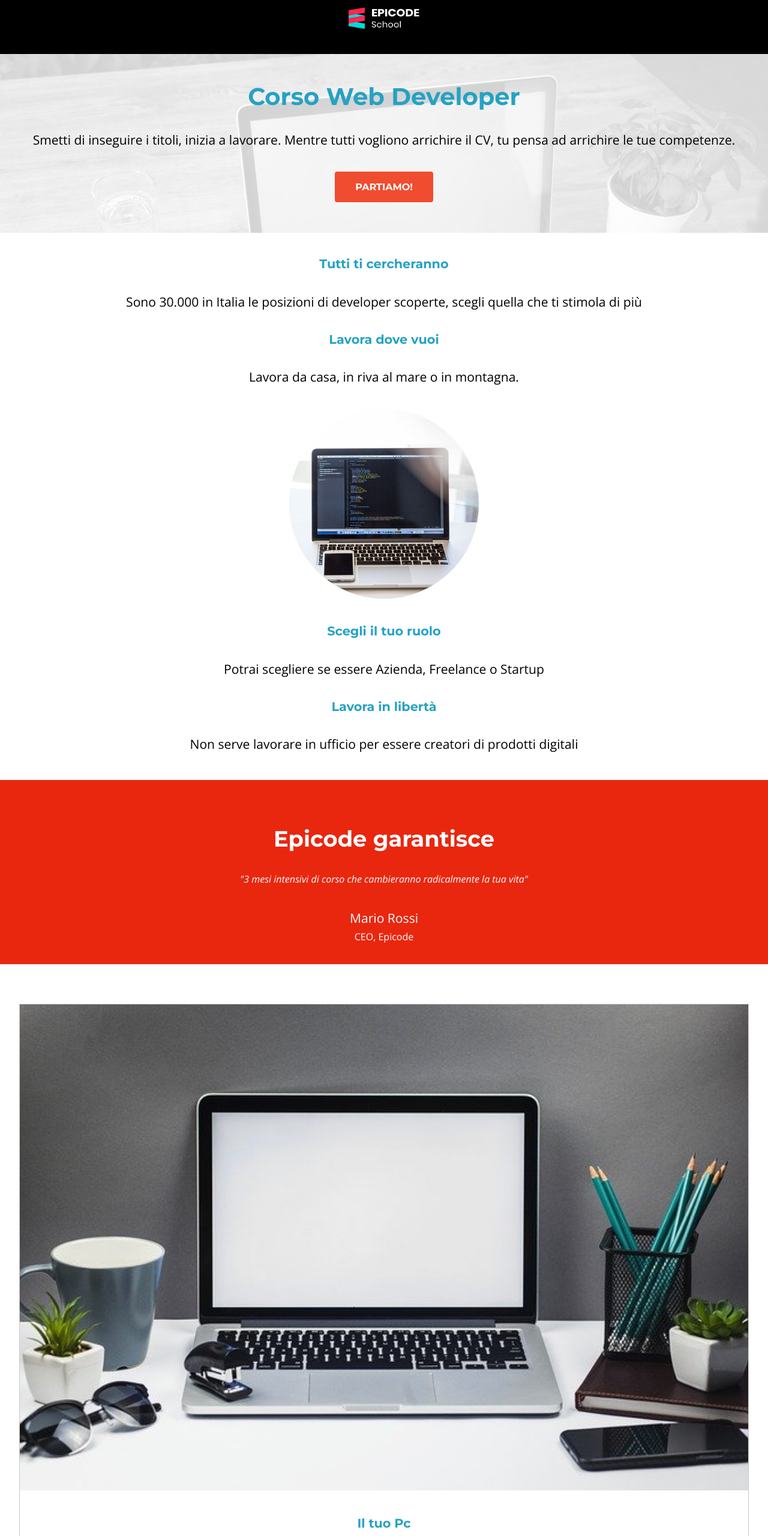
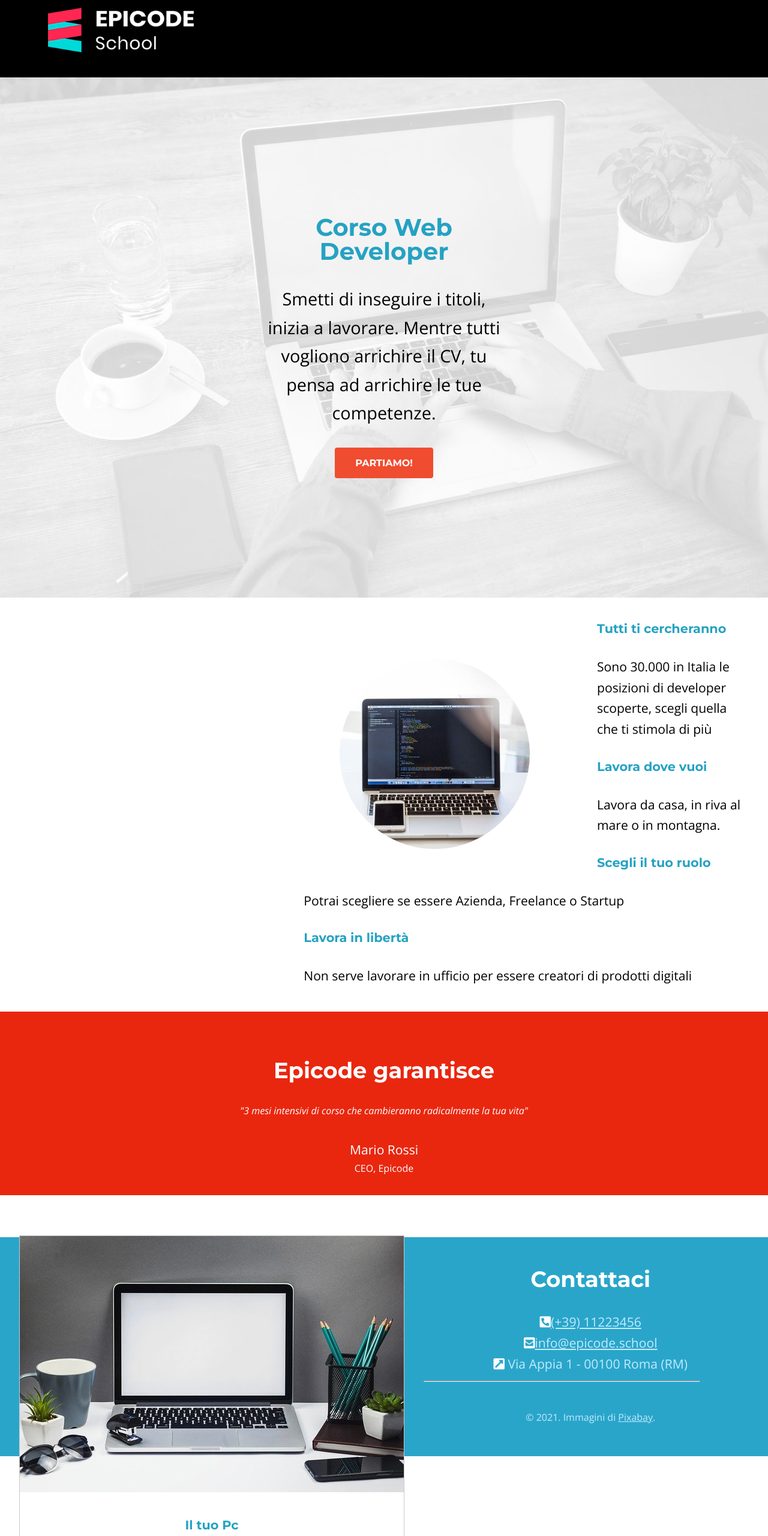
Before and after one commit to AlessandroQuerci/Esercizio, a plain HTML site: page index-deskopt.html in a window 1280 px wide. Shown: the part 20-2580 px from the top of the page at 60% size. Drawn offline with nearby package versions, Linux system fonts and the light colour scheme.

Commit message:
Ultimi miglioramenti deskopt

```diff
--- a/css/style-deskopt.css
+++ b/css/style-deskopt.css
@@ -0,0 +1,177 @@
+* {
+  box-sizing: border-box;
+}
+
+body {
+  font-family: "Open Sans", sans-serif;
+  font-size: 1.32rem;
+  line-height: 1.65;
+  margin: auto;
+  margin-inline: auto;
+  display: block;
+}
+
+header {
+  text-align: center;
+}
+
+h1 {
+  font-family: "Montserrat", sans-serif;
+  font-size: 2.5rem;
+  font-weight: 700;
+  line-height: 1;
+  font-style: bold;
+  color: #25a2c3;
+}
+
+header div {
+  background-image: url(../images/banner.jpg);
+  background-size: cover;
+  image-resolution: 450px;
+  text-align: center;
+  padding-top: 14.4rem;
+  padding-right: 27.4rem;
+  padding-bottom: 12.4rem;
+  padding-left: 27.4rem;
+}
+
+header p {
+  font-size: 1.8rem;
+}
+
+.logo {
+  padding-top: 1rem;
+  padding-right: 1rem;
+  padding-bottom: 1rem;
+  padding-left: 2.5rem;
+  background-color: black;
+}
+
+.logo div {
+  background-color: black;
+}
+
+.logo img {
+  width: 300px;
+}
+
+header button {
+  display: inline-block;
+  padding: 14px 32px;
+  background-color: #f04c2f;
+  font-family: "Montserrat", sans-serif;
+  color: white;
+  font-size: 1rem;
+  font-weight: 700;
+  text-align: center;
+  font-style: bold;
+  border-color: transparent;
+  border-radius: 4px;
+}
+
+article {
+  text-align: left;
+  padding: 2em;
+}
+article h2 {
+  font-family: "Montserrat", sans-serif;
+  font-size: 1.3rem;
+  font-weight: 700;
+  line-height: 1;
+  font-style: bold;
+  color: #25a2c3;
+}
+article img {
+  width: 19.8rem;
+  height: 19.8rem;
+  border-radius: 50%;
+  object-fit: cover;
+}
+
+aside img {
+  width: 100%;
+  text-align: left;
+}
+
+section {
+  background-color: #e9270f;
+  text-align: center;
+  padding-top: 5rem;
+  padding-right: 2rem;
+  padding-bottom: 2rem;
+  padding-left: 2rem;
+}
+
+h2 {
+  font-family: "Montserrat", sans-serif;
+  font-size: 2.3rem;
+  font-weight: 700;
+  line-height: 1;
+  font-style: bold;
+  color: #ffffff;
+}
+
+section p {
+  font-style: italic;
+  color: #ffffff;
+  font-size: 1rem;
+}
+
+section h3,
+h4 {
+  color: #ffffff;
+}
+
+section h4 {
+  font-size: 1rem;
+}
+
+aside {
+  text-align: center;
+}
+
+aside h2 {
+  font-family: "Montserrat", sans-serif;
+  font-size: 1.3rem;
+  font-weight: 700;
+  line-height: 1;
+  font-style: bold;
+  color: #25a2c3;
+}
+
+aside div {
+  float: left;
+  padding-top: 0;
+  padding-right: 0;
+  padding-bottom: 0;
+  padding-left: 0;
+  border: 1px solid;
+  border-color: rgb(204, 201, 201);
+  margin: 2rem;
+}
+
+aside p {
+  padding: 1rem;
+  font-size: 1.1rem;
+}
+
+footer {
+  background-color: #2aa5ca;
+  text-align: center;
+}
+footer p {
+  color: #c0ebff;
+  font-size: 1rem;
+}
+
+footer hr {
+  margin-inline: 6rem;
+}
+
+footer div {
+  padding: 1.1rem;
+}
+
+footer a {
+  color: #c0ebff;
+}
--- a/index-deskopt.html
+++ b/index-deskopt.html
@@ -6,7 +6,7 @@
     <meta name="description" content="Da zero a Epicode con i corsi completi per diventare uno sviluppatore professionista in 3 mesi." />
     <title>Corso Web Developer - Epicode School</title>
     <link rel="stylesheet" href="./css/reset.css" />
-    <link rel="stylesheet" href="./css/style.css" />
+    <link rel="stylesheet" href="./css/style-deskopt.css" />
     <link rel="preconnect" href="https://fonts.googleapis.com" />
     <link rel="preconnect" href="https://fonts.gstatic.com" crossorigin />
     <link href="https://fonts.googleapis.com/css2?family=Open+Sans:ital,wght@0,300..800;1,300..800&display=swap" rel="stylesheet" />
@@ -37,6 +37,8 @@
     </header>
     <main>
       <article>
+        <div style="padding-left: 29rem">
+          <img src="./images/notebook.jpg" alt="Foto di un notebook" style="float: left; margin: 60px; margin-right: 7rem" />
           <h2>Tutti ti cercheranno</h2>
           <br />
           <p>Sono 30.000 in Italia le posizioni di developer scoperte, scegli quella che ti stimola di più</p>
@@ -45,10 +47,6 @@
           <br />
           <p>Lavora da casa, in riva al mare o in montagna.</p>
           <br />
-        <img src="./images/notebook.jpg" alt="Foto di un notebook" />
-        <br />
-        <br />
-
           <h2>Scegli il tuo ruolo</h2>
           <br />
           <p>Potrai scegliere se essere Azienda, Freelance o Startup</p>
@@ -56,6 +54,7 @@
           <h2>Lavora in libertà</h2>
           <br />
           <p>Non serve lavorare in ufficio per essere creatori di prodotti digitali</p>
+        </div>
       </article>
       <section>
         <div class="container">
```
Lines whose indentation alone changed are shown as unchanged.
